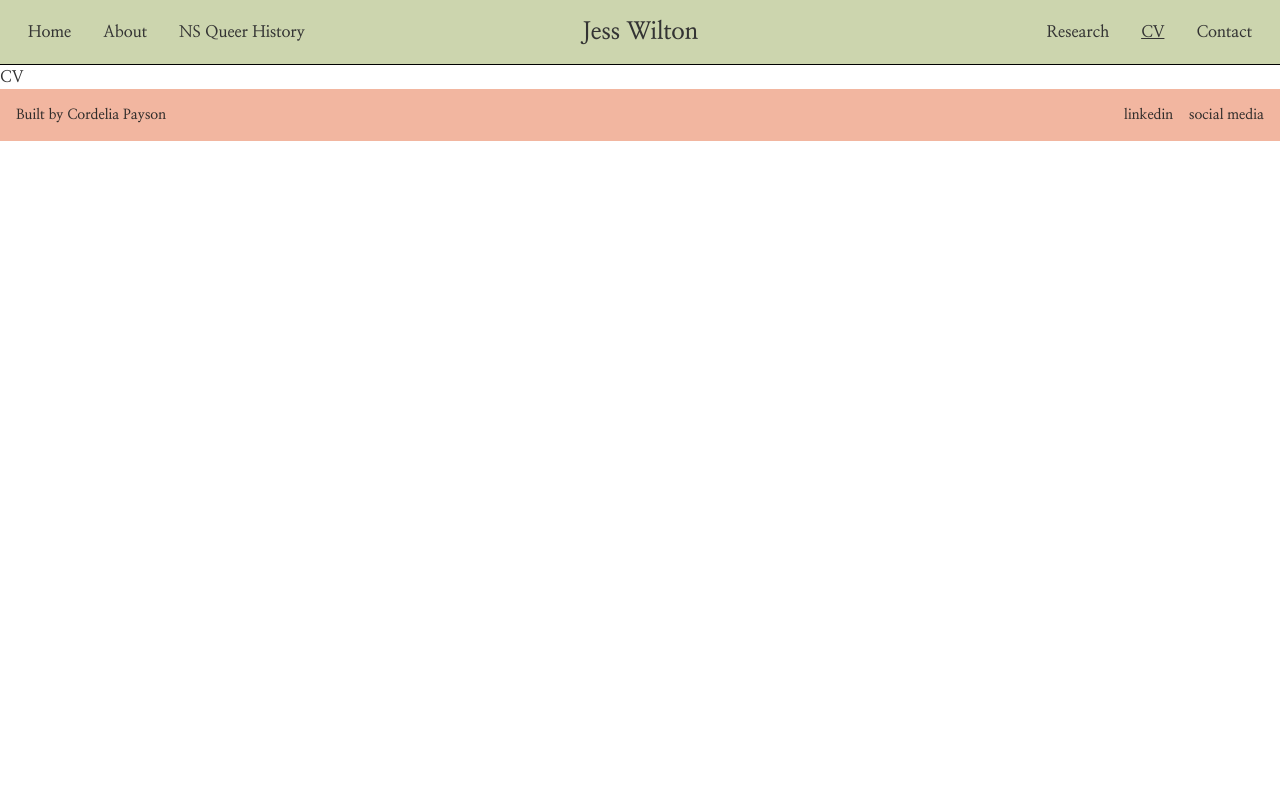
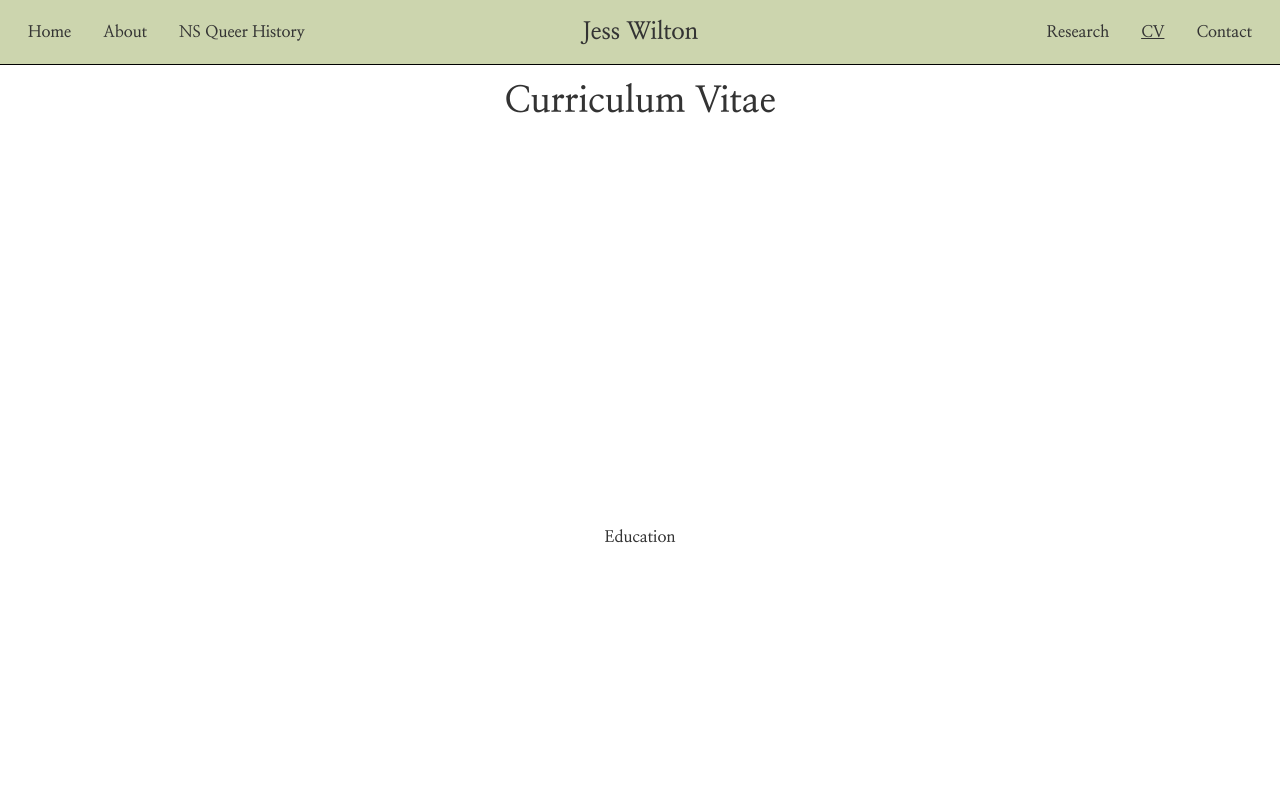
Before and after one commit to cordelia-payson/jw-site, a Next.js app: page /cv in a window 1280 px wide. Shown: the top 800 px of the page. Built offline with nearby package versions, Linux system fonts and the light colour scheme.

Commit message:
created title component for CV

```diff
--- /dev/null
+++ b/components/cv/cvTitle.js
@@ -0,0 +1,7 @@
+function CVTitle({ title }) {
+  return (
+    <div>{title}</div>
+  );
+}
+
+export default CVTitle;
--- /dev/null
+++ b/components/cv/education.js
@@ -0,0 +1,11 @@
+import CVTitle from './cvTitle.js';
+
+function Education() {
+  return (
+    <div>
+      <CVTitle title="Education" />
+    </div>
+  );
+}
+
+export default Education;
--- a/pages/cv.js
+++ b/pages/cv.js
@@ -1,10 +1,20 @@
 import Image from 'next/image';
 import Layout from '../components/layout/layout.js';
+import Education from '../components/cv/education.js';
 
 function CV() {
   return (
     <Layout>
-      <div>CV</div>
+      <div className="flex flex-col items-center justify-center">
+        <div>
+          <h1 className="text-4xl font-bold w-max m-4">Curriculum Vitae</h1>
+        </div>
+        <div className="hero min-h-screen">
+          <div className="hero-content" />
+          <Education />
+        </div>
+      </div>
+
     </Layout>
   );
 }
```
